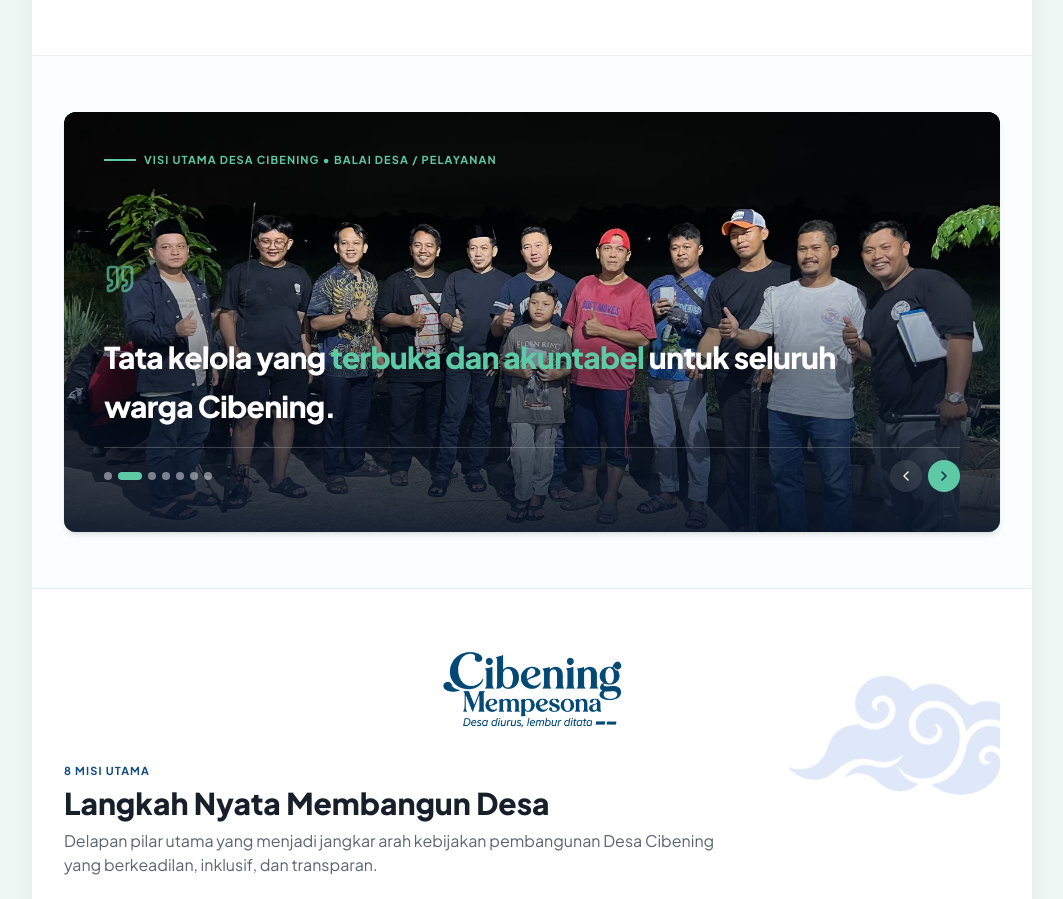
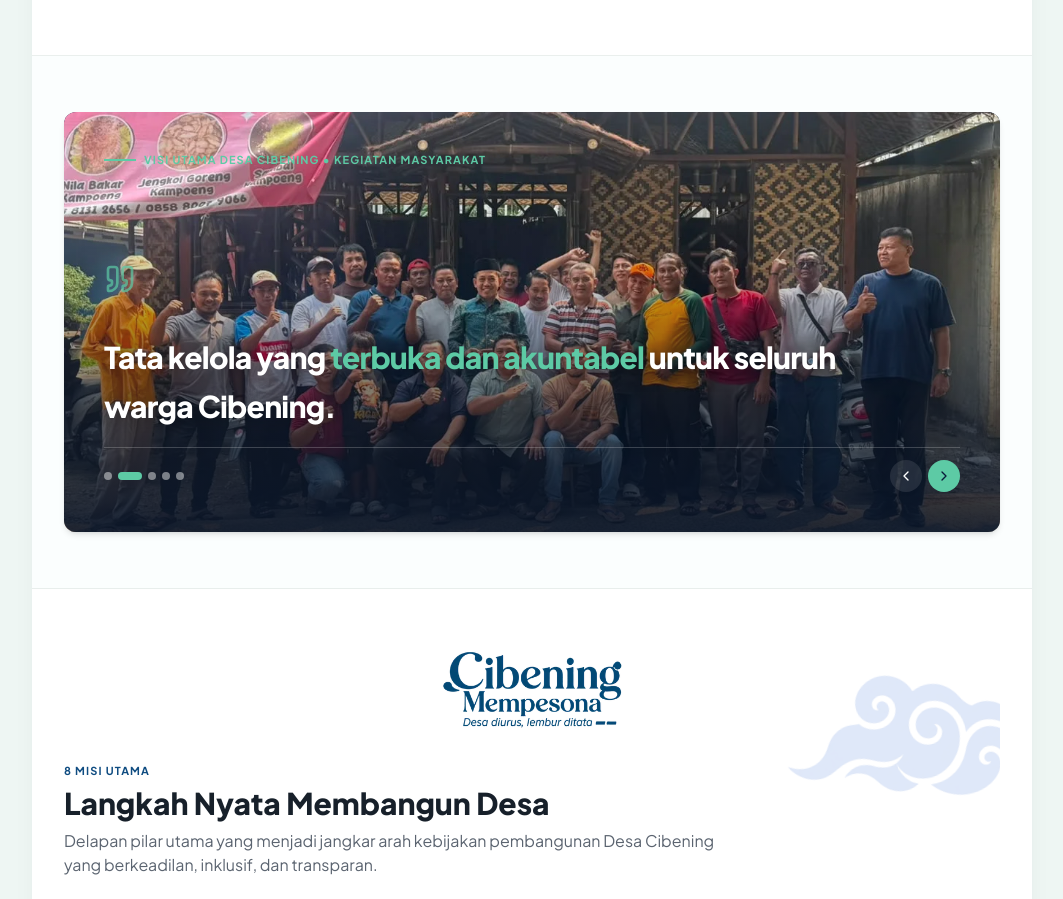
Before and after one commit to kanglilu/cibening_mempesona, a Next.js app: page / in a window 1280 px wide. Shown: the part 1347-2246 px from the top of the page, without its empty margins (108-1171 px from the left). Built offline with nearby package versions, Linux system fonts and the light colour scheme.

Commit message:
Remove old vision slideshow images

```diff
--- a/src/data.ts
+++ b/src/data.ts
@@ -52,36 +52,26 @@ export const VISI_TAGLINES: VisiTaglineItem[] = [
 export const VISI_IMAGES: VisiImageItem[] = [
   {
     id: 1,
-    image: "/assets/content/images/visislide2.webp",
-    theme: "Suasana desa / alam"
-  },
-  {
-    id: 2,
-    image: "/assets/content/images/visislide1.webp",
-    theme: "Balai desa / pelayanan"
-  },
-  {
-    id: 3,
     image: "/assets/content/images/visislide3.webp",
     theme: "Kebun / ekonomi lokal"
   },
   {
-    id: 4,
+    id: 2,
     image: "/assets/content/images/visislide4.webp",
     theme: "Kegiatan masyarakat"
   },
   {
-    id: 5,
+    id: 3,
     image: "/assets/content/images/visislide5.webp",
     theme: "Silaturahmi warga"
   },
   {
-    id: 6,
+    id: 4,
     image: "/assets/content/images/visislide6.webp",
     theme: "Pelayanan masyarakat"
   },
   {
-    id: 7,
+    id: 5,
     image: "/assets/content/images/visislide7.webp",
     theme: "Kebersamaan warga"
   }
```
